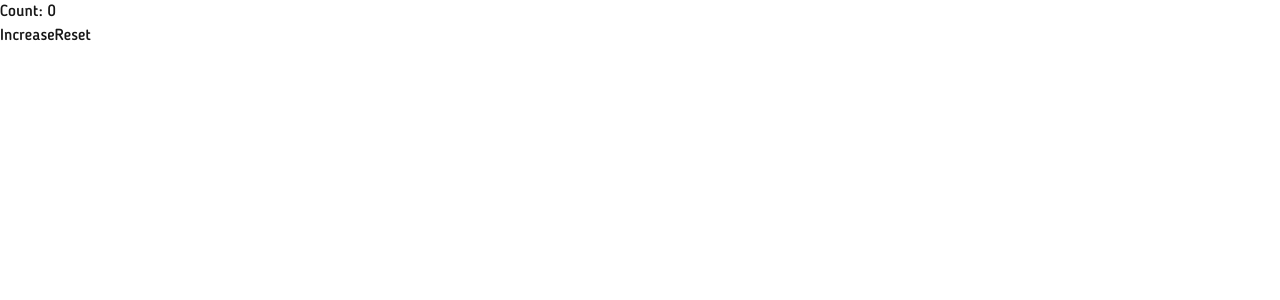
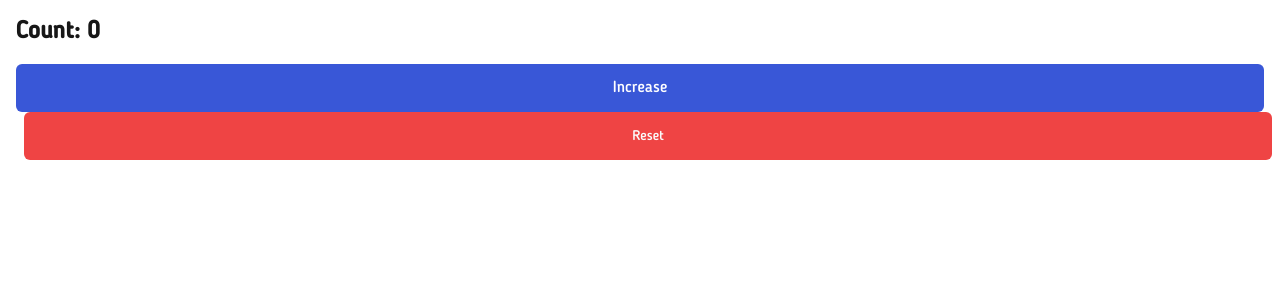
Before and after one commit to parksupport/Frontend-app, a Next.js app: page / in a window 1280 px wide. Shown: the top 300 px of the page. Built offline with nearby package versions, Linux system fonts and the light colour scheme; a web font is replaced by a local one.

Commit message:
fixed issues

```diff
--- a/src/app/fonts.ts
+++ b/src/app/fonts.ts
@@ -1,13 +1,13 @@
 import localFont from "next/font/local";
 
 export const bloggerSans = localFont({
-  src: "@/assets/fonts/blogger-sans.medium.ttf",
+  src: "../assets/fonts/blogger-sans.medium.ttf",
   display: "swap",
   variable: "--font-blogger-sans",
 });
 
 export const feather = localFont({
-  src: "@/assets/fonts/feather.ttf",
+  src: "../assets/fonts/feather.ttf",
   display: "swap",
   variable: "--font-feather",
 });
--- a/tailwind.config.ts
+++ b/tailwind.config.ts
@@ -6,6 +6,7 @@ const config: Config = {
     "./pages/**/*.{js,ts,jsx,tsx,mdx}",
     "./components/**/*.{js,ts,jsx,tsx,mdx}",
     "./app/**/*.{js,ts,jsx,tsx,mdx}",
+    "./src/**/*.{js,ts,jsx,tsx,mdx}",
   ],
   theme: {
     extend: {
```
